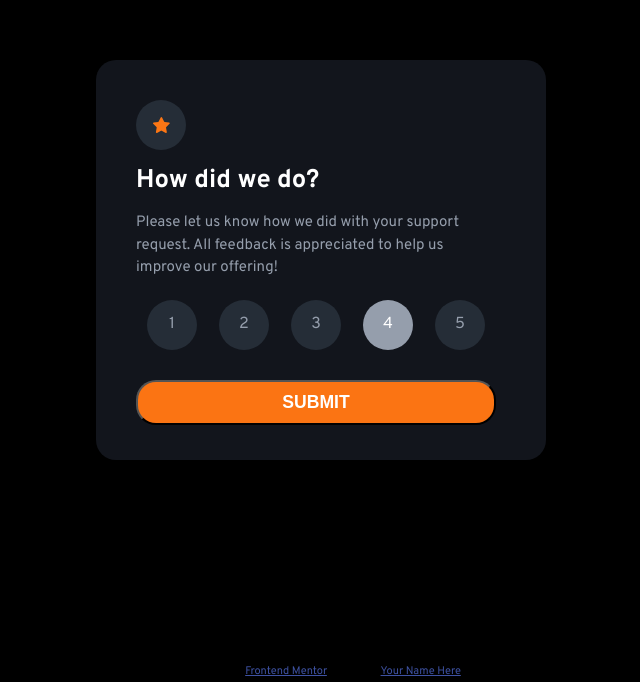
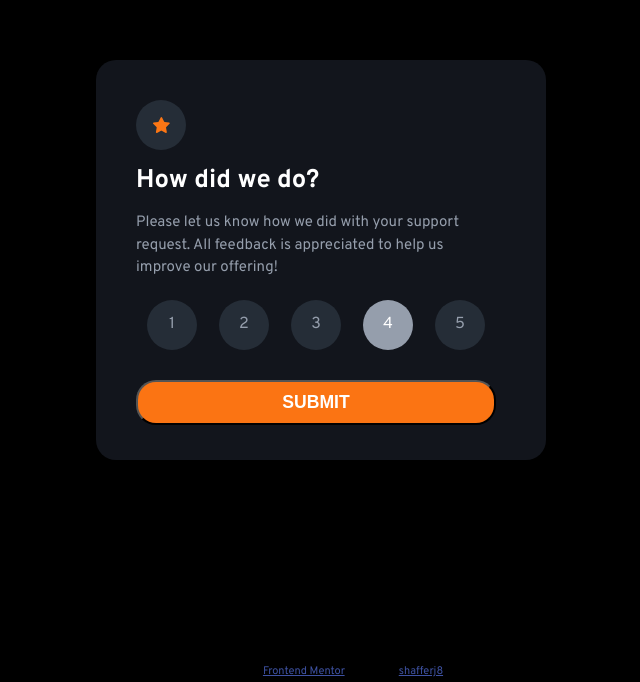
Before and after one commit to shafferj8/interactive-rating-component, a plain HTML site: page index.html in a window 1280 px wide. Shown: the part 140-822 px from the top of the page, without its empty margins (319-959 px from the left). Drawn offline with Linux system fonts and the light colour scheme.

Commit message:
Updating README

```diff
--- a/index.html
+++ b/index.html
@@ -74,7 +74,7 @@
 
   <div class="attribution">
     Challenge by <a href="https://www.frontendmentor.io?ref=challenge" target="_blank">Frontend Mentor</a>.
-    Coded by <a href="#">Your Name Here</a>.
+    Coded by <a href="#">shafferj8</a>.
   </div>
 </body>
 <script>
```
Also changed, not shown: screenshot1.png (added), screenshot2.png (added), screenshot3.png (added), 1 other file.
